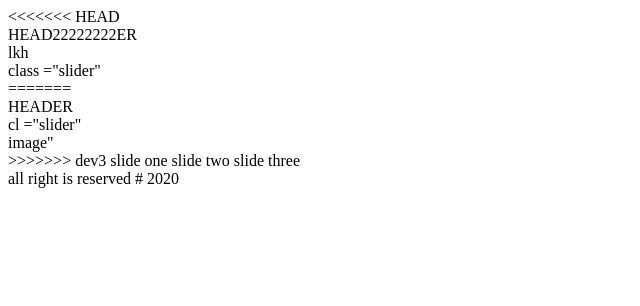
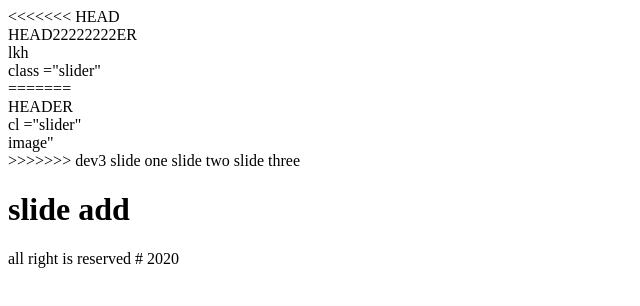
Before and after one commit to hojibit/git-project-one, a plain HTML site: page index.html in a window 1280 px wide. Shown: the whole page, without its empty margins (0-640 px from the left). Drawn offline with Linux system fonts and the light colour scheme.

Commit message:
slide ads

```diff
--- a/index.html
+++ b/index.html
@@ -22,6 +22,7 @@
     <hi>slide one</hi>
     <hi>slide two</hi>
     <hi>slide three</hi>
+    <h1> slide add</h1>
     <footer> all right is reserved # 2020</footer>
     <script>src = "script.js</script"></script>
     </body>
```
